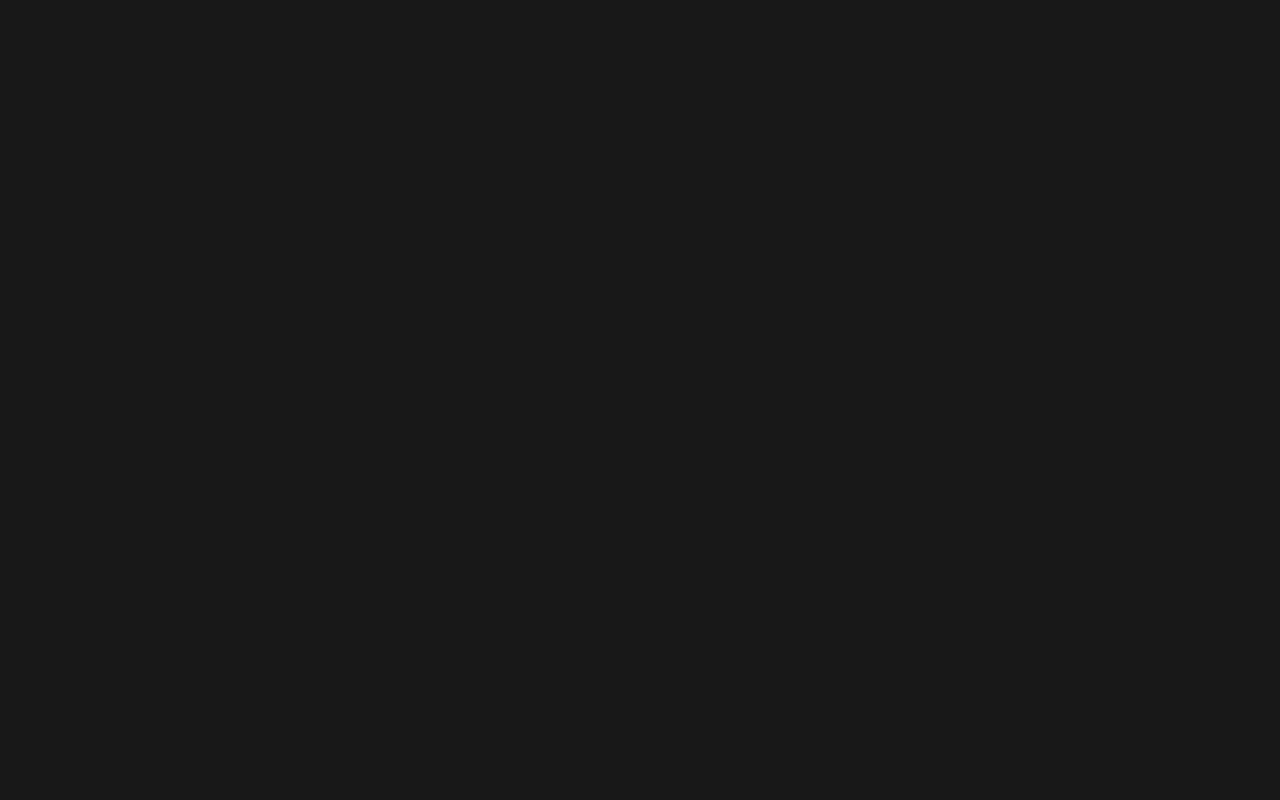
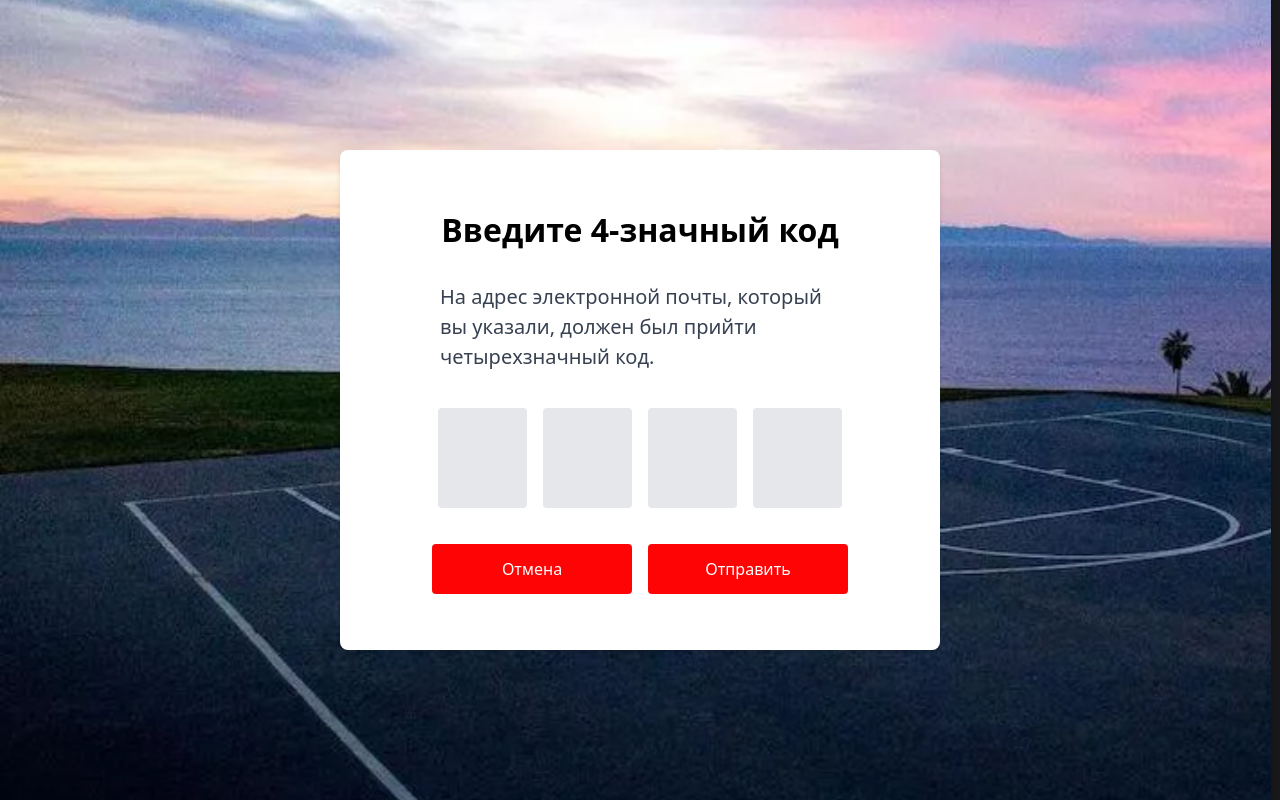
Before and after one commit to Bekjan-Temenov/Sport_Hub, a React (Vite) app: page /codeinput in a window 1280 px wide. Before the commit this address had no page. Built offline with nearby package versions, Linux system fonts and the light colour scheme.

Commit message:
Enter 4-digit code

```diff
--- a/src/app/router/index.jsx
+++ b/src/app/router/index.jsx
@@ -4,6 +4,7 @@ import HomeRoute from "../../features/Home/route";
 import Home from "../../features/Home/ui/Home";
 import SignUpRoute from "../../features/Auth/SignUp/route";
 import { zallyRoute } from "../../features/Zally/route";
+import CodeInputRoute from "../../features/Auth/CodeInput/route"
 
 
 const MyRoutes = () => {
@@ -14,8 +15,8 @@ const MyRoutes = () => {
 
             children: [{ path: '', element: <Home/> } ,HomeRoute , zallyRoute  ],
         },
-       SignUpRoute
-
+       SignUpRoute,
+     CodeInputRoute
     ])
 }
 export default MyRoutes
--- /dev/null
+++ b/src/features/Auth/CodeInput/route.jsx
@@ -0,0 +1,9 @@
+import CodeInput from "./ui/CodeInput";
+
+const CodeInputRoute = {
+    path: "codeinput",
+    element: <CodeInput />,
+
+};
+
+export default CodeInputRoute;
--- /dev/null
+++ b/src/features/Auth/CodeInput/ui/CodeInput.jsx
@@ -0,0 +1,86 @@
+import React from 'react';
+import istockphoto from '../../../../shared/assets/svg/istockphoto.svg';
+import { Formik, Form, Field, ErrorMessage, useField } from 'formik';
+import * as Yup from 'yup';
+
+const CodeInput = () => {
+    const validationSchema = Yup.object({
+        code1: Yup.string()
+            .matches(/^\d$/, 'Введите цифру')
+            .required('Обязательное поле'),
+        code2: Yup.string()
+            .matches(/^\d$/, 'Введите цифру')
+            .required('Обязательное поле'),
+        code3: Yup.string()
+            .matches(/^\d$/, 'Введите цифру')
+            .required('Обязательное поле'),
+        code4: Yup.string()
+            .matches(/^\d$/, 'Введите цифру')
+            .required('Обязательное поле'),
+    });
+
+    const handleSubmit = (values) => {
+        const code = `${values.code1}${values.code2}${values.code3}${values.code4}`;
+        console.log('Код успешно отправлен:', code);
+    };
+
+    const CustomInput = ({ name }) => {
+        const [field, meta] = useField(name);
+        return (
+            <div className="flex flex-col items-center ">
+                <input
+                    type="text"
+                    {...field}
+                    maxLength={1}
+                    className={`w-[89px] h-[100px] bg-gray-200 rounded text-center text-lg ${meta.touched && meta.error ? 'border-2 border-red-500' : ''
+                        }`}
+                />
+            </div>
+        );
+    };
+
+    return (
+        <div
+            className="w-full min-h-screen flex items-center justify-center bg-cover bg-center"
+            style={{ backgroundImage: `url(${istockphoto})` }}
+        >
+            <Formik
+                initialValues={{ code1: '', code2: '', code3: '', code4: '' }}
+                validationSchema={validationSchema}
+                onSubmit={handleSubmit}
+            >
+                {() => (
+                    <Form className="bg-white p-8 rounded-lg shadow-md w-[600px] h-[500px] flex flex-col items-center gap-3 justify-center">
+                        <h1 className="font-semibold mb-4 text-[32px]">Введите 4-значный код</h1>
+                        <p className="text-gray-700 mb-6 text-start text-[20px] w-[400px]">
+                            На адрес электронной почты, который вы указали, должен был прийти четырехзначный код.
+                        </p>
+                        <div className="flex gap-4 mb-6">
+                            <CustomInput name="code1" />
+                            <CustomInput name="code2" />
+                            <CustomInput name="code3" />
+                            <CustomInput name="code4" />
+                        </div>
+                        <div className="flex gap-4 w-full justify-center">
+                            <button
+                                type="button"
+                                className=" py-2 bg-[#FE0404] text-white rounded hover:bg-red-600 w-[200px] h-[50px]"
+                                onClick={() => console.log('Отмена')}
+                            >
+                                Отмена
+                            </button>
+                            <button
+                                type="submit"
+                                className=" bg-[#FE0404] text-white rounded hover:bg-red-600 w-[200px] h-[50px]"
+                            >
+                                Отправить
+                            </button>
+                        </div>
+                    </Form>
+                )}
+            </Formik>
+        </div>
+    );
+};
+
+export default CodeInput;
```
Also changed, not shown: src/features/Auth/CodeInput/api/api.js (added).
